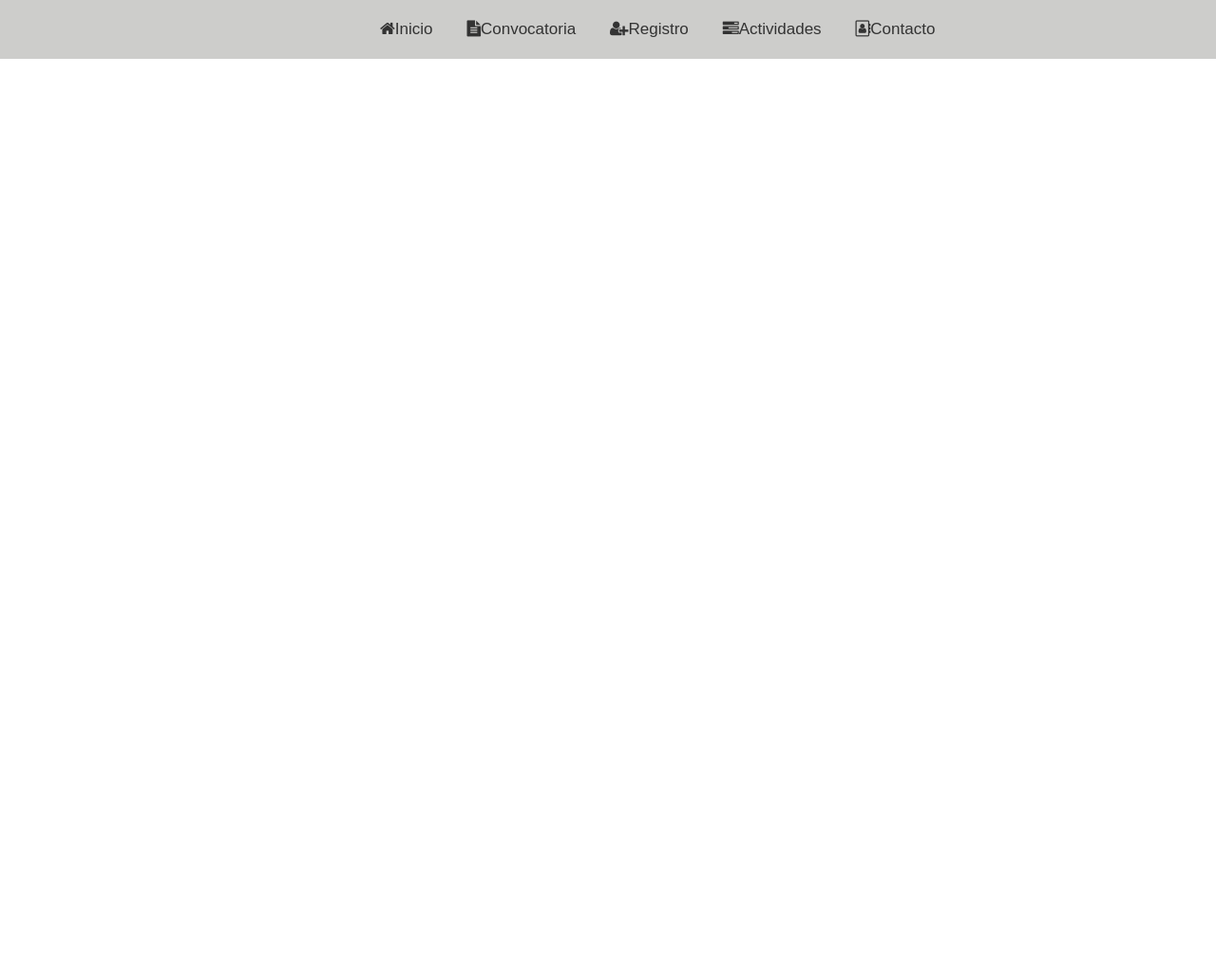
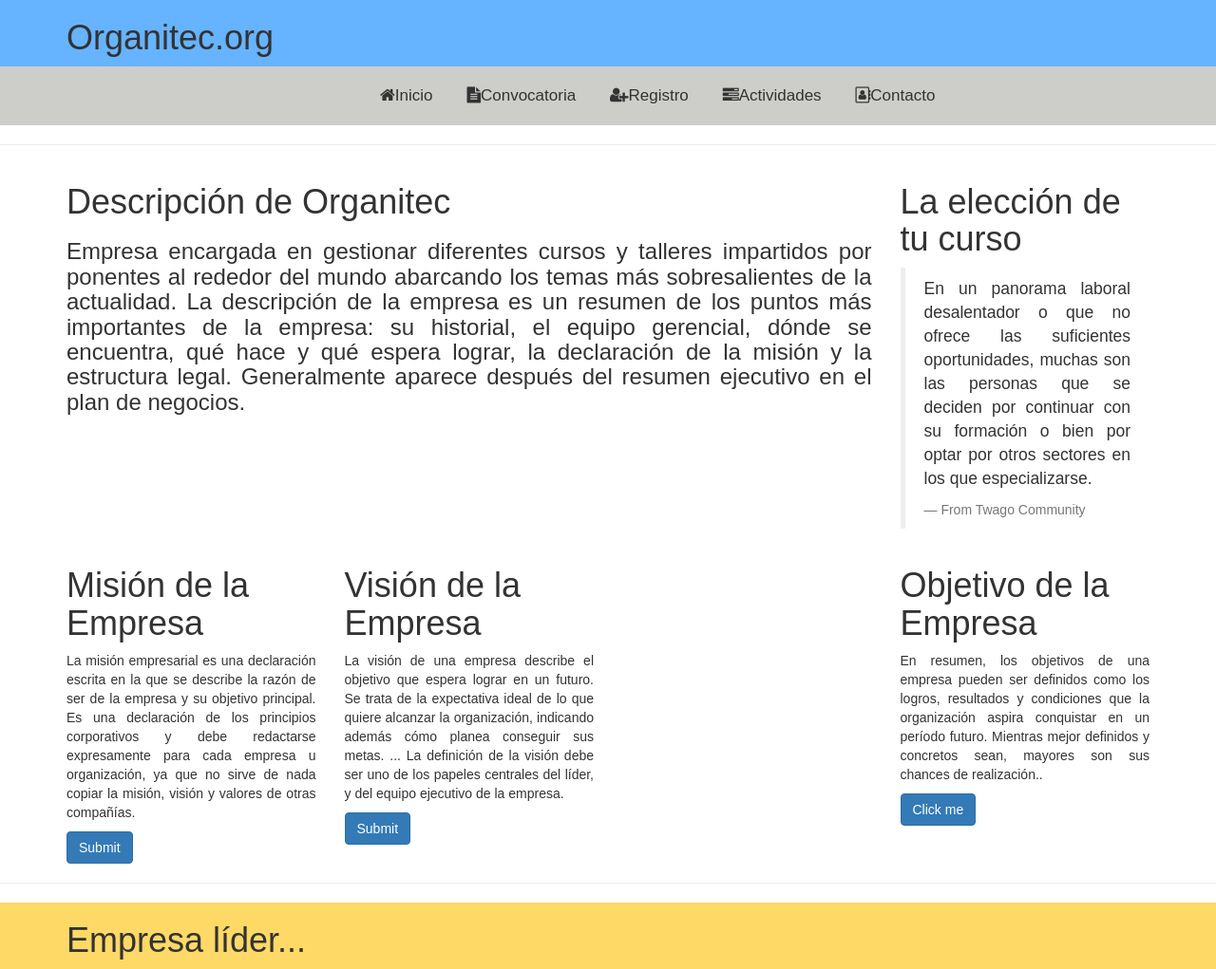
Before and after one commit to MarcoPilar908/Plantilla-DesarrolloWeb, a plain HTML site: page index.HTML in a window 1280 px wide. Shown: the whole page at 95% size. Before the commit the page ends 800 px from the top, so only its background shows below. Drawn offline with nearby package versions, Linux system fonts and the light colour scheme.

```diff
--- a/css/estilosMenu.css
+++ b/css/estilosMenu.css
@@ -5,7 +5,7 @@ body {
 }
 .topnav {
   overflow: hidden;
-  background-color: #CDCDCB;/*#667*/
+  background-color: #CDCDCA;/*#667*/
   flex-grow: 1 !important;
   position: sticky !important;
   z-index: 1;
@@ -62,3 +62,9 @@ body {
 
 
 }
+header{
+  background-color:#66b3ff;
+}
+footer#pie{
+  background-color:#ffd966;
+}
--- a/index.HTML
+++ b/index.HTML
@@ -9,6 +9,11 @@
 	<link rel="stylesheet" type="text/css" href="css/estilosMenu.css">
 </head>
 <body>
+	<header>
+		<div class="container">
+  			<h1>Organitec.org</h1>
+  		</div>
+  	</header>
 	<div class="topnav" id="myTopnav">
  	<a name="inicio" id="inicio" value="Actualizar inicio"><i class="fa fa-home"></i>Inicio</a>
  	<a name="convocatoria" id="convocatoria" value="Actualizar convocatoria"><i class="fa fa-file-text"></i>Convocatoria</a>
@@ -17,11 +22,54 @@
 	<a name="contacto" id="contacto" value="Actualizar contacto"><i class="fa fa-address-book-o"></i>Contacto</a>
   	<a href="javascript:void(0);" class="icon" onclick="myFunction()">
   	<i class="fa fa-bars" style="padding-right: 25px;"></i></a>
-</div>
+	</div>
+	<hr>
+	<div id="capa">
+  	<div class="container">
+  		<section class="main row">
+  			<article class="col-xs-12 col-sm-8 col-md-9 col-lg-9">
+  				<h1>Descripción de Organitec</h1>
+  				<h3 class="text-justify">Empresa encargada en gestionar diferentes cursos y talleres impartidos por ponentes al rededor del mundo abarcando los temas más sobresalientes de la actualidad.
+  				La descripción de la empresa es un resumen de los puntos más importantes de la empresa: su historial, el equipo gerencial, dónde se encuentra, qué hace y qué espera lograr, la declaración de la misión y la estructura legal. Generalmente aparece después del resumen ejecutivo en el plan de negocios.</h3>
+  			</article>
+  			<aside class="col-xs-12 col-sm-4 col-md-3 col-lg-3">
+  				  <h1>La elección de tu curso</h1>
+  			<blockquote>
+    		<p class="text-justify">En un panorama laboral desalentador o que no ofrece las suficientes oportunidades, muchas son las personas que se deciden por continuar con su formación o bien por optar por otros sectores en los que especializarse.</p>
+    		<footer>From Twago Community</footer>
+  			</aside>
+  		</section>
+  		<div class="row">
+  			<div class="com-xs-12 col-sm-6 col-md-3">
+  				<h1>Misión de la Empresa</h1>
+  				<p class="text-justify">La misión empresarial es una declaración escrita en la que se describe la razón de ser de la empresa y su objetivo principal. Es una declaración de los principios corporativos y debe redactarse expresamente para cada empresa u organización, ya que no sirve de nada copiar la misión, visión y valores de otras compañías.</p>
+  				<button type="button" class="btn btn-primary btn-md">Submit</button>
+  			</div>
+  			<div class="clearfix visible-sm-block"></div>
+  			<div class="com-xs-12 col-sm-6 col-md-3">
+  				<h1>Visión de la Empresa</h1>
+  				<p class="text-justify">La visión de una empresa describe el objetivo que espera lograr en un futuro. Se trata de la expectativa ideal de lo que quiere alcanzar la organización, indicando además cómo planea conseguir sus metas. ... La definición de la visión debe ser uno de los papeles centrales del líder, y del equipo ejecutivo de la empresa.</p>
+  				<button type="button" class="btn btn-primary btn-md">Submit</button>
+  			</div>
+  			<div class="com-xs-12 col-sm-6 col-md-3 col-md-offset-3">
+  				<h1>Objetivo de la Empresa</h1>
+  				<p class="text-justify">En resumen, los objetivos de una empresa pueden ser definidos como los logros, resultados y condiciones que la organización aspira conquistar en un período futuro. Mientras mejor definidos y concretos sean, mayores son sus chances de realización..</p>
+  				<button type="button" class="btn btn-primary btn-md">Click me</button>
+  			</div>
+  			<!--  -->
+  		</div>
+  	</div>
+  	</div><hr>
+		<footer id="pie" class="text-white">
+		<div class="container">
+  			<h1>Empresa líder...</h1>
+  		</div>
+  		</footer>
 </body>
 <!-- jQuery library -->
 		<script src="https://ajax.googleapis.com/ajax/libs/jquery/3.4.1/jquery.min.js"></script>
 <!-- Latest compiled JavaScript -->
 		<script src="https://maxcdn.bootstrapcdn.com/bootstrap/3.4.1/js/bootstrap.min.js"></script>
 		<script src="js/accionMenu.js"></script>
+		<script type="js/peticionMenu.js"></script>
 </html>
--- a/js/accionMenu.js
+++ b/js/accionMenu.js
@@ -0,0 +1,8 @@
+function myFunction() {
+  var x = document.getElementById("myTopnav");
+  if (x.className === "topnav") {
+    x.className += " responsive";
+  } else {
+    x.className = "topnav";
+  }
+}
```
Also changed, not shown: js/peticionMenu.js (added, +8 -0 lines), registro.html (added, +49 -0 lines).
